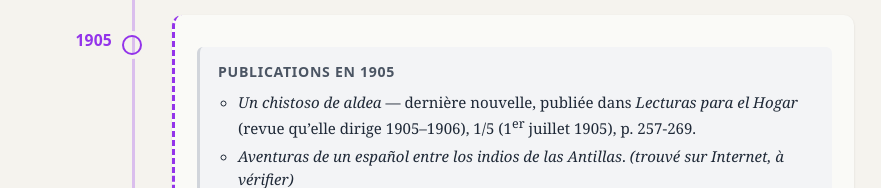
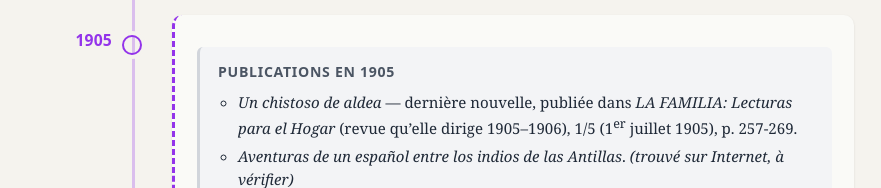
Before and after one commit to ynatalygd/sads, a plain HTML site: page chronologie.html in a window 1280 px wide. Shown: the part 7978-8166 px from the top of the page, without its empty margins (212-1093 px from the left). Drawn offline with Linux system fonts and the light colour scheme.

Commit message:
Update chronologie.html
Ajout de source LA FAMILIA : lecturas para el hogar

```diff
--- a/chronologie.html
+++ b/chronologie.html
@@ -783,13 +783,14 @@
           <div class="oeuvres">
             <h4 class="titre-oeuvres">Publications en 1905</h4>
             <ul class="liste-oeuvres">
-              <li><em>Un chistoso de aldea</em> — dernière nouvelle, publiée dans <em>Lecturas para el Hogar</em> (revue qu’elle dirige 1905–1906), 1/5 (1<sup>er</sup> juillet 1905), p. 257-269.</li>
+              <li><em>Un chistoso de aldea</em> — dernière nouvelle, publiée dans <em>LA FAMILIA: Lecturas para el Hogar</em> (revue qu’elle dirige 1905–1906), 1/5 (1<sup>er</sup> juillet 1905), p. 257-269.</li>
               <li><em>Aventuras de un español entre los indios de las Antillas</em>. <em>(trouvé sur Internet, à vérifier)</em></li>
             </ul>
             <button class="bouton-sources" type="button" aria-haspopup="dialog">Sources</button>
             <div class="sources" hidden>
               <h5>Sources et liens</h5>
               <ul>
+                <li>Archives digitalisées de <a href="https://babel.banrepcultural.org/digital/collection/p17054coll26/id/10557"></a>« “Lecturas Para el Hogar: revista literaria, histórica e instructiva”.</li>
                 <li><a href="https://babel.banrepcultural.org/" target="_blank" rel="noopener">BanRepcultural</a> : « “Lecturas Para el Hogar: revista literaria, histórica e instructiva” fue una publicación que circuló en Bogotá durante el periodo 1905-1906 ». <em>(trouvé sur Internet, à vérifier)</em></li>
                 <li><a href="https://soledadacosta.uniandes.edu.co/" target="_blank" rel="noopener">Biblioteca Digital Soledad Acosta</a> : « Lecturas Para el Hogar 1/5 (jul 1/1905): 257-269 ». <em>(trouvé sur Internet, à vérifier)</em></li>
                 <li><a href="https://vivlio.casadellibro.com/" target="_blank" rel="noopener">Casa del Libro — édition PDF</a> : « Un chistoso de aldea (1905) es la última novela de Soledad Acosta de Samper ». <em>(trouvé sur Internet, à vérifier)</em></li>
```
